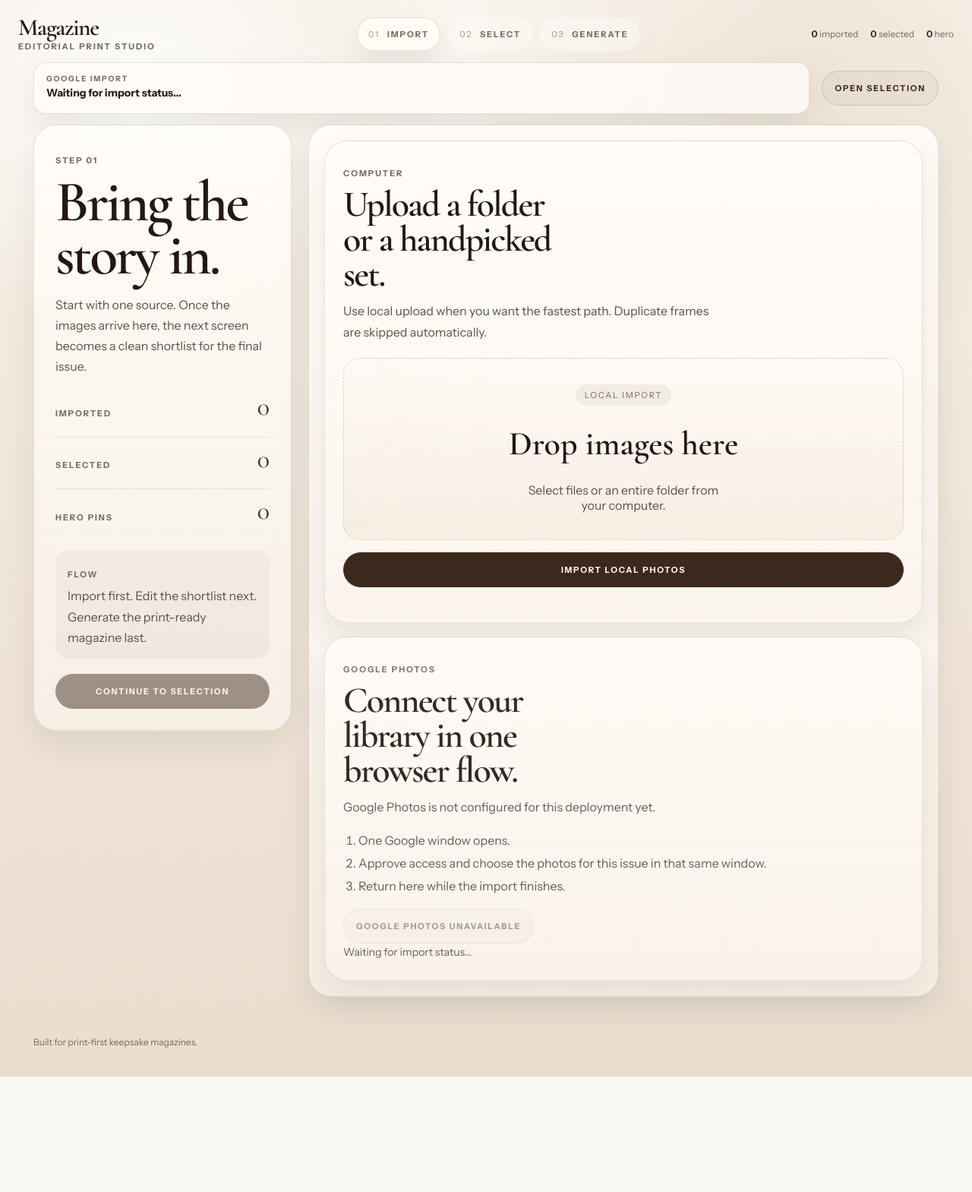
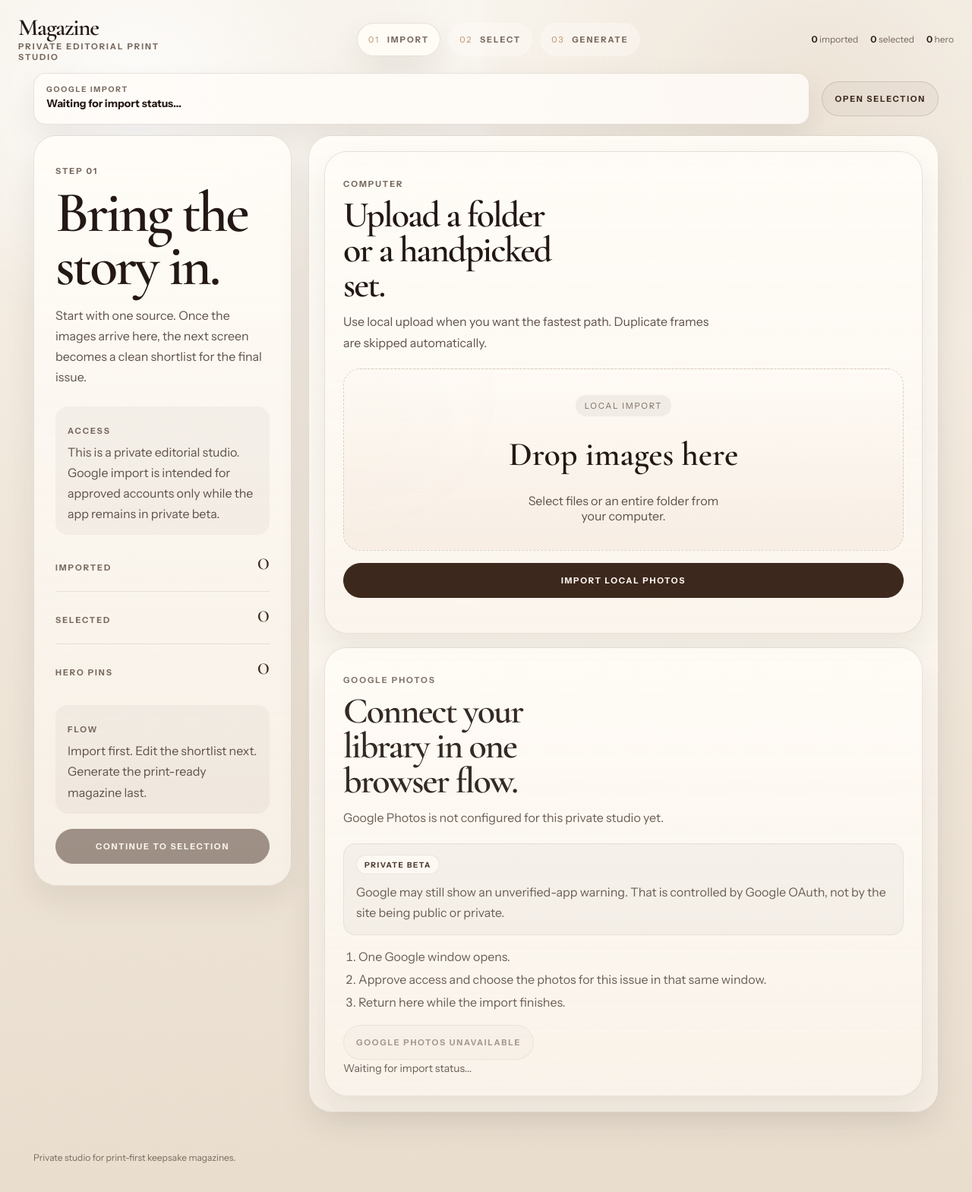
Before and after one commit to abhiasawa/Magazine, a Flask app: page / in a window 1280 px wide. Shown: the whole page at 76% size. Before the commit the page ends 1417 px from the top, so only its background shows below. Run offline with Flask 3, Linux system fonts and the light colour scheme; some libraries are stand-ins or nearby versions.

Commit message:
Position Google import as private beta

```diff
--- a/magazine/review/app.py
+++ b/magazine/review/app.py
@@ -355,9 +355,9 @@ def create_app() -> Flask:
             title="Import Photos",
             google_configured=bool(GOOGLE_CLIENT_ID and GOOGLE_CLIENT_SECRET),
             google_status_message=(
-                "Connect your library in a secure Google window, choose your photos, and return here while they sync."
+                "Private beta. Connect your library in a secure Google window, choose your photos, and return here while they sync."
                 if GOOGLE_CLIENT_ID and GOOGLE_CLIENT_SECRET
-                else "Google Photos is not configured for this deployment yet."
+                else "Google Photos is not configured for this private studio yet."
             ),
             google_callback_uri=current_google_callback_uri(),
         )
--- a/magazine/review/static/style.css
+++ b/magazine/review/static/style.css
@@ -464,6 +464,36 @@ body::selection {
     color: var(--muted-strong);
 }
 
+.source-private-note {
+    margin: 0 0 18px;
+    padding: 14px 16px;
+    border-radius: var(--radius-md);
+    border: 1px solid rgba(59, 40, 28, 0.08);
+    background: rgba(61, 40, 29, 0.04);
+}
+
+.source-private-label {
+    display: inline-flex;
+    align-items: center;
+    justify-content: center;
+    min-height: 26px;
+    padding: 0 10px;
+    border-radius: 999px;
+    background: rgba(255, 251, 246, 0.72);
+    border: 1px solid rgba(59, 40, 28, 0.1);
+    color: var(--accent);
+    font-size: 10px;
+    font-weight: 700;
+    letter-spacing: 0.16em;
+    text-transform: uppercase;
+}
+
+.source-private-note p {
+    margin: 10px 0 0;
+    color: var(--muted-strong);
+    line-height: 1.7;
+}
+
 .surface-head {
     display: flex;
     justify-content: space-between;
--- a/magazine/review/templates/base.html
+++ b/magazine/review/templates/base.html
@@ -14,7 +14,7 @@
         <div class="masthead">
             <a href="{{ url_for('import_screen') }}" class="wordmark" aria-label="Magazine home">
                 <span class="wordmark-title">Magazine</span>
-                <span class="wordmark-note">Editorial print studio</span>
+                <span class="wordmark-note">Private editorial print studio</span>
             </a>
 
             <nav class="progress-nav" aria-label="Studio progress">
@@ -71,7 +71,7 @@
     </div>
 
     <footer class="site-footer">
-        <p>Built for print-first keepsake magazines.</p>
+        <p>Private studio for print-first keepsake magazines.</p>
     </footer>
 
     <script>
--- a/magazine/review/templates/google_callback.html
+++ b/magazine/review/templates/google_callback.html
@@ -103,9 +103,10 @@
 </head>
 <body>
     <main class="callback-card">
-        <p class="eyebrow">Magazine</p>
+        <p class="eyebrow">Magazine Private Beta</p>
         <h1>Continuing to Google Photos…</h1>
         <p>This same window will take you straight into the Google Photos picker. No extra tabs are required.</p>
+        <p>Because this is a private editorial studio beta, Google may still show its own warning screen before continuing.</p>
         <p>If nothing happens, use the button below.</p>
         <div class="actions">
             <a class="btn btn-primary" href="{{ picker_uri }}">Continue in this window</a>
--- a/magazine/review/templates/import.html
+++ b/magazine/review/templates/import.html
@@ -6,6 +6,10 @@
         <p class="section-kicker">Step 01</p>
         <h1 class="stage-title">Bring the story in.</h1>
         <p class="stage-copy">Start with one source. Once the images arrive here, the next screen becomes a clean shortlist for the final issue.</p>
+        <div class="rail-note">
+            <p class="rail-note-label">Access</p>
+            <p class="rail-note-copy">This is a private editorial studio. Google import is intended for approved accounts only while the app remains in private beta.</p>
+        </div>
 
         <dl class="metric-list">
             <div class="metric-item">
@@ -56,6 +60,11 @@
                 <p class="source-kicker">Google Photos</p>
                 <h2>Connect your library in one browser flow.</h2>
                 <p class="source-summary">{{ google_status_message }}</p>
+            </div>
+
+            <div class="source-private-note">
+                <span class="source-private-label">Private beta</span>
+                <p>Google may still show an unverified-app warning. That is controlled by Google OAuth, not by the site being public or private.</p>
             </div>
 
             <ol class="source-sequence">
```
